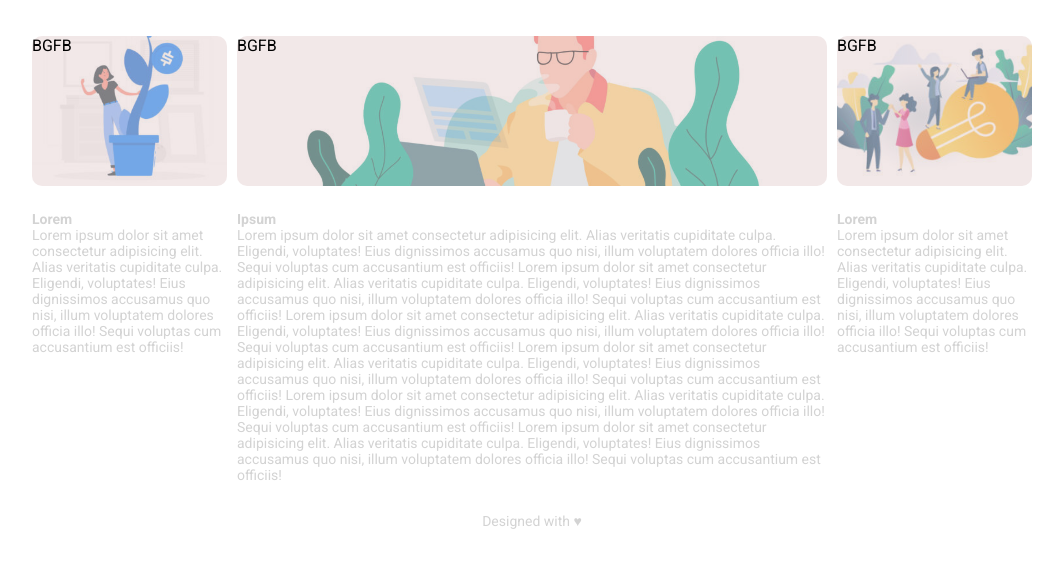
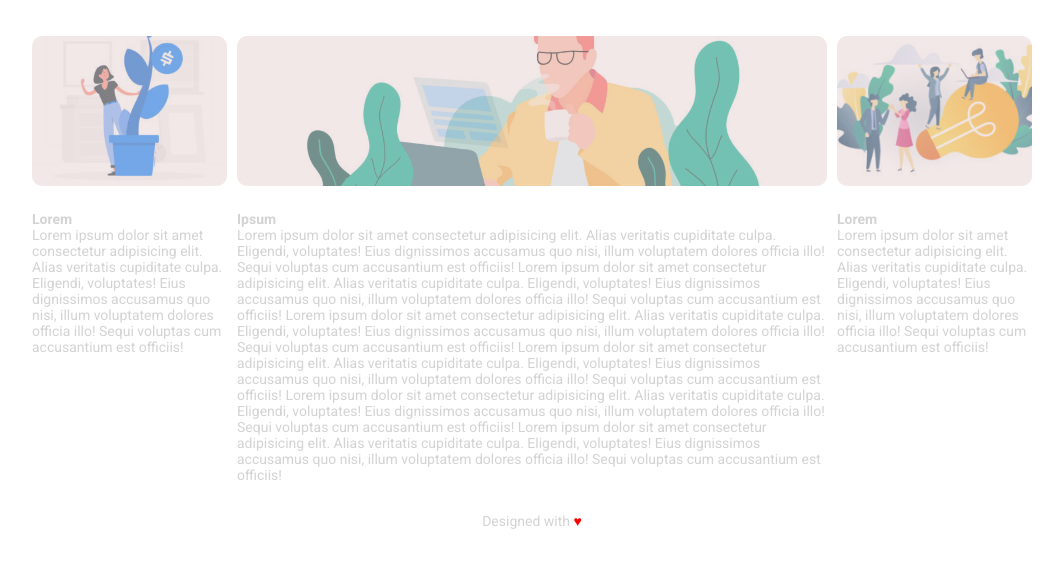
Before and after one commit to 0ttone/htmlcss-wp, a plain HTML site: page index.html in a window 1280 px wide. Shown: the part 627-1192 px from the top of the page, without its empty margins (108-1171 px from the left). Drawn offline with Linux system fonts and the light colour scheme.

Commit message:
ok no error warning Lorem

```diff
--- a/css/style.css
+++ b/css/style.css
@@ -22,10 +22,10 @@
     max-width: 1000px;
     margin: 0 auto;
     font-family: Roboto; sans-serif;
-    /* background: aqua; */
+}
 
 
-}
+
 
 .logo {
     width: 140px;
@@ -36,6 +36,7 @@
     vertical-align: middle;
 
 }
+/* lasciato separato header da nav */
 
 header {
 
@@ -58,6 +59,8 @@
     height: 50px;
     margin-top: 20px;
 }
+
+
 
 .top-box {
     width: 100%;
@@ -115,14 +118,15 @@
     color: lightgrey;
 }
 
+.maincontent {
+
+    margin-top: 10px;
+
+}
 
 
 
 
-.maincontent {
-
-    margin-top: 10px;
-}
 
 .text-box {
     width: 100%;
@@ -149,14 +153,14 @@
     margin-left: 5px;
 }
 
-
+/* div interno grigio trasparente */
 .bg-float-box {
     background-color: rgba(230, 210, 210, 0.5);
     border-radius: 10px;
     height: 150px;
 
 }
-
+/* colonne flottanti */
 .content-imgl {
     background-image: url(../img/img-1.jpg);
     background-size: cover;
@@ -184,15 +188,20 @@
 }
 
 
-
-.content-imgl, .content-imgc, .content-imgr {
+/* LASCIATA IN COMMENTO PER RIMANDARE ALL EVENTUALE INSERIMENTO IN HTML DELLE
+IMMAGINI RIGHE 59 73 93 */
+/* .content-imgl, .content-imgc, .content-imgr {
     width: 100%;
     height: 150px;
-}
+} */
 
 footer {
     height: 100px;
     text-align: center;
+    margin-top: 30px;
 
-    margin-top: 30px;
+
 }
+footer span {
+    color: red;
+}
--- a/index.html
+++ b/index.html
@@ -32,7 +32,9 @@
                 <li>CONTACT</li>
             </ul>
         </nav>
-<!-- DEFINIZIONE COLORE TESTO - REGOLA PER "..." SE IL TESTO ECCEDE LE DIMENSIONI-->
+
+
+        <!-- DEFINIZIONE COLORE TESTO - REGOLA PER "..." SE IL TESTO ECCEDE LE DIMENSIONI-->
         <div class="top-box">
             <div class="text-top-box">
                 <h3>Test su un h3 su due righe vediamo un po che fa senza a capo</h3>
@@ -46,12 +48,17 @@
         </div>
 
         <!-- contenitore box flottanti /clearfix -->
+
         <div class="maincontent clearfix">
+
+                <!-- sovrapposto div trasparente all interno dell immagine caricata dal CSS
+                con bordi radius senza spessore - DUBBI SULL OPPORTUNITA' DI CREARE NUOVE CLASSI -->
+
 
             <div class="box-left fl">
                 <div class=content-imgl>
                     <div class="bg-float-box">
-                        BGFB
+
                     </div>
                     <!-- <img src="./img/img-1.jpg" alt="img-1"> -->
                 </div>
@@ -65,7 +72,7 @@
             <div class="box-centre fl">
                 <div class=content-imgc>
                     <div class="bg-float-box">
-                        BGFB
+
                     </div>
                     <!-- <img src="./img/banner-2.jpg" alt="banner-2"> -->
                 </div>
@@ -85,7 +92,7 @@
             <div class="box-right fl">
                 <div class=content-imgr>
                     <div class="bg-float-box">
-                        BGFB
+
                     </div>
                     <!-- <img src="./img/img-3.jpg" alt="img-3"> -->
                 </div>
@@ -98,9 +105,9 @@
             </div>
 
         </div>
-
+<!-- ASSEGNATA REGOLA A SPAN - VERIFICARE METODO /PARE MOLTO BRUTTO -->
         <footer>
-            Designed with &hearts;
+            Designed with <span> &hearts; </span>
         </footer>
 
 
```
